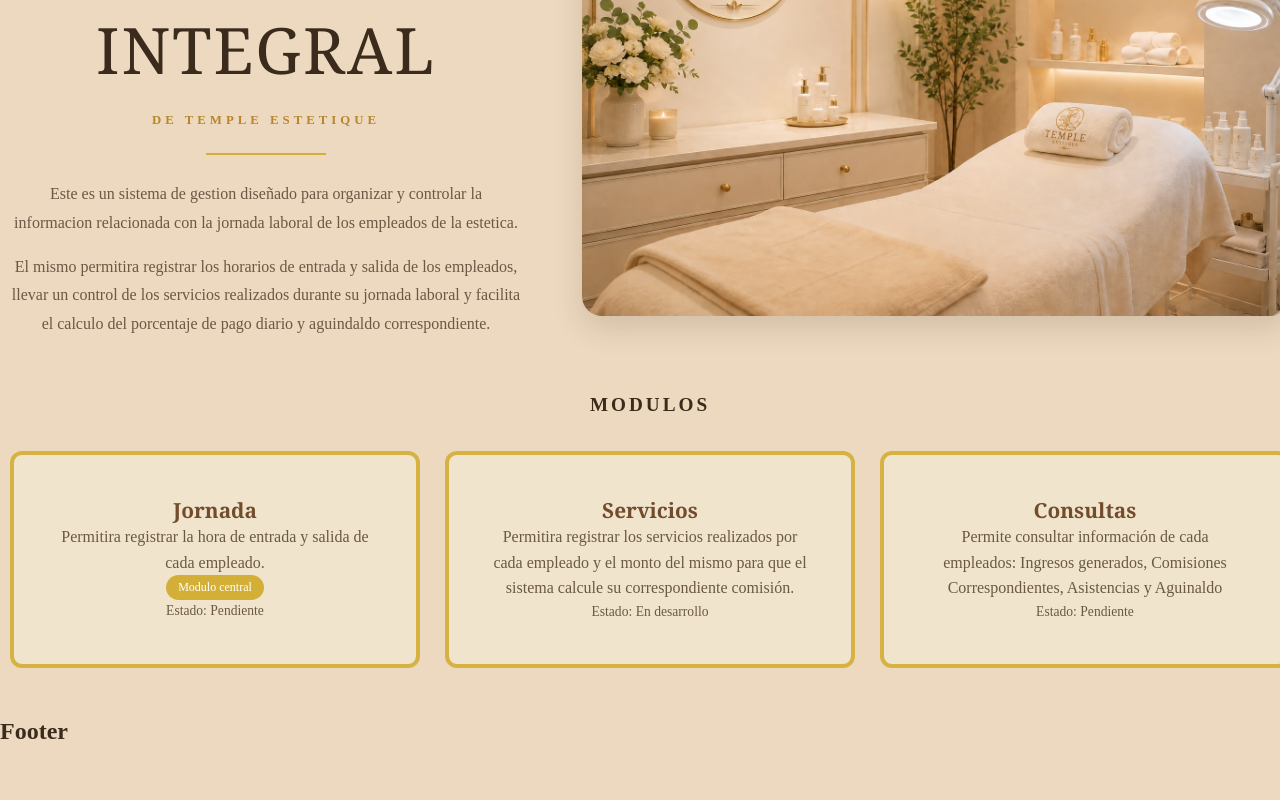
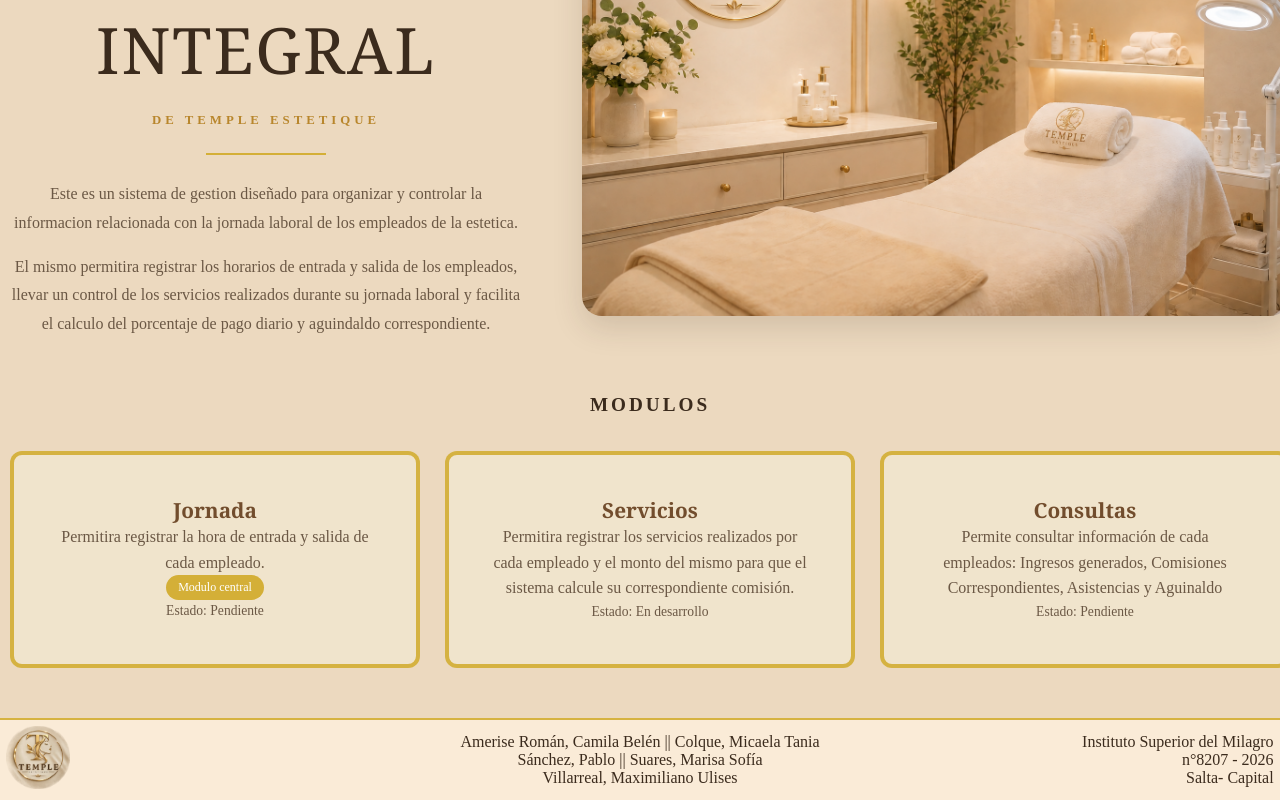
Before and after one commit to UlisesVillarreal/DesarrolloWeb, a React (Vite) app: page / in a window 1280 px wide. Shown: the part 320-1120 px from the top of the page. Before the commit the page ends 1065 px from the top, so only its background shows below. Built offline with nearby package versions, Linux system fonts and the light colour scheme.

Commit message:
se completó el componente footer

```diff
--- a/src/components/footer/Footer.jsx
+++ b/src/components/footer/Footer.jsx
@@ -1,9 +1,32 @@
 import React from 'react'
+import estilos from './Footer.module.css'
 
 export default function Footer() {
   return (
-    <div>
-      <h2>Footer</h2>
-    </div>
+    <footer className={estilos.footer}>
+
+      {/* logo */}
+      <section className={estilos.logo}>
+        <img src="./src/assets/Logo.png" alt="logo" />
+      </section>
+
+      {/* integrantes */}
+      <section className={estilos.datosIntegrantes}>
+        <ul>
+          <li>Amerise Román, Camila Belén || Colque, Micaela Tania</li>
+          <li>Sánchez, Pablo || Suares, Marisa Sofía</li>
+          <li>Villarreal, Maximiliano Ulises</li>
+        </ul>
+      </section>
+
+      {/* datosInstituto */}
+      <section className={estilos.datosInstituto}>
+        <ul>
+          <li>Instituto Superior del Milagro</li>
+          <li>n°8207 - 2026</li>
+          <li>Salta- Capital</li>
+        </ul>
+      </section>
+    </footer>
   )
 }
--- a/src/components/footer/Footer.module.css
+++ b/src/components/footer/Footer.module.css
@@ -0,0 +1,56 @@
+* {
+    padding: 0px;
+    margin: 0px;
+    color: #3B2B1D;
+}
+
+.footer {
+    display: flex;
+    justify-content: space-between;
+    align-items: center;
+    padding: 0.5%;
+    border-top: 2px #d4af37ee solid;
+    background-color: antiquewhite;
+}
+
+/* logo */
+.logo {
+    flex: 1;
+}
+
+.logo img{
+    width:15%;
+
+}
+
+/* integrantes */
+.datosIntegrantes {
+    flex: 1;
+}
+
+.datosIntegrantes ul{
+    display: flex;
+    flex-direction: column;
+    align-items: center    ;
+}
+
+.datosIntegrantes ul li{
+    list-style: none;
+
+}
+
+/* instituto */
+.datosInstituto {
+    flex: 1;
+    display: flex;
+    justify-content: right;
+}
+.datosInstituto ul {
+    display: flex;
+    flex-direction: column;
+    align-items: flex-end;
+
+}
+.datosInstituto li {
+    list-style: none;
+}
```
Also changed, not shown: src/assets/Logo.PNG (added), src/assets/logo.jpeg (deleted).
